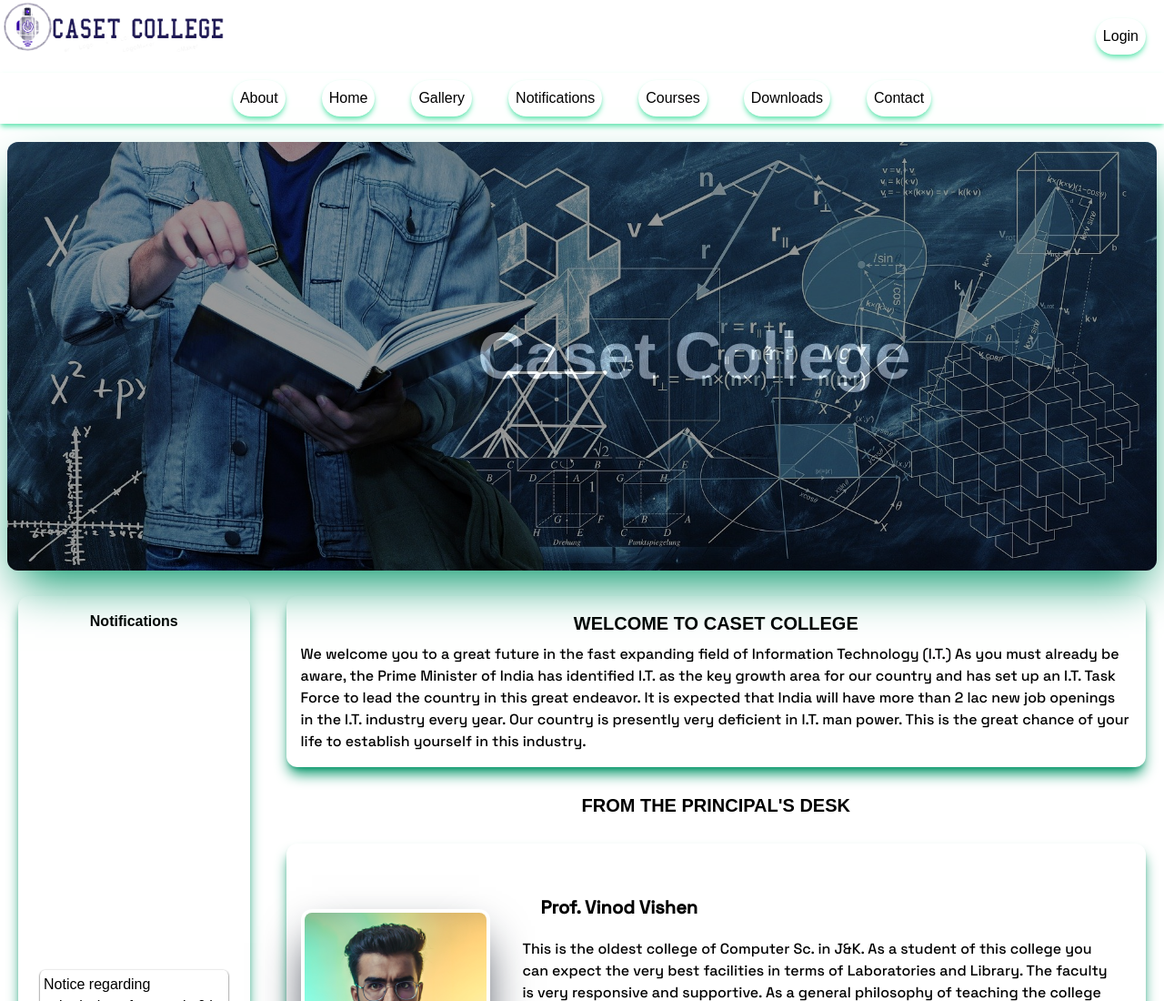
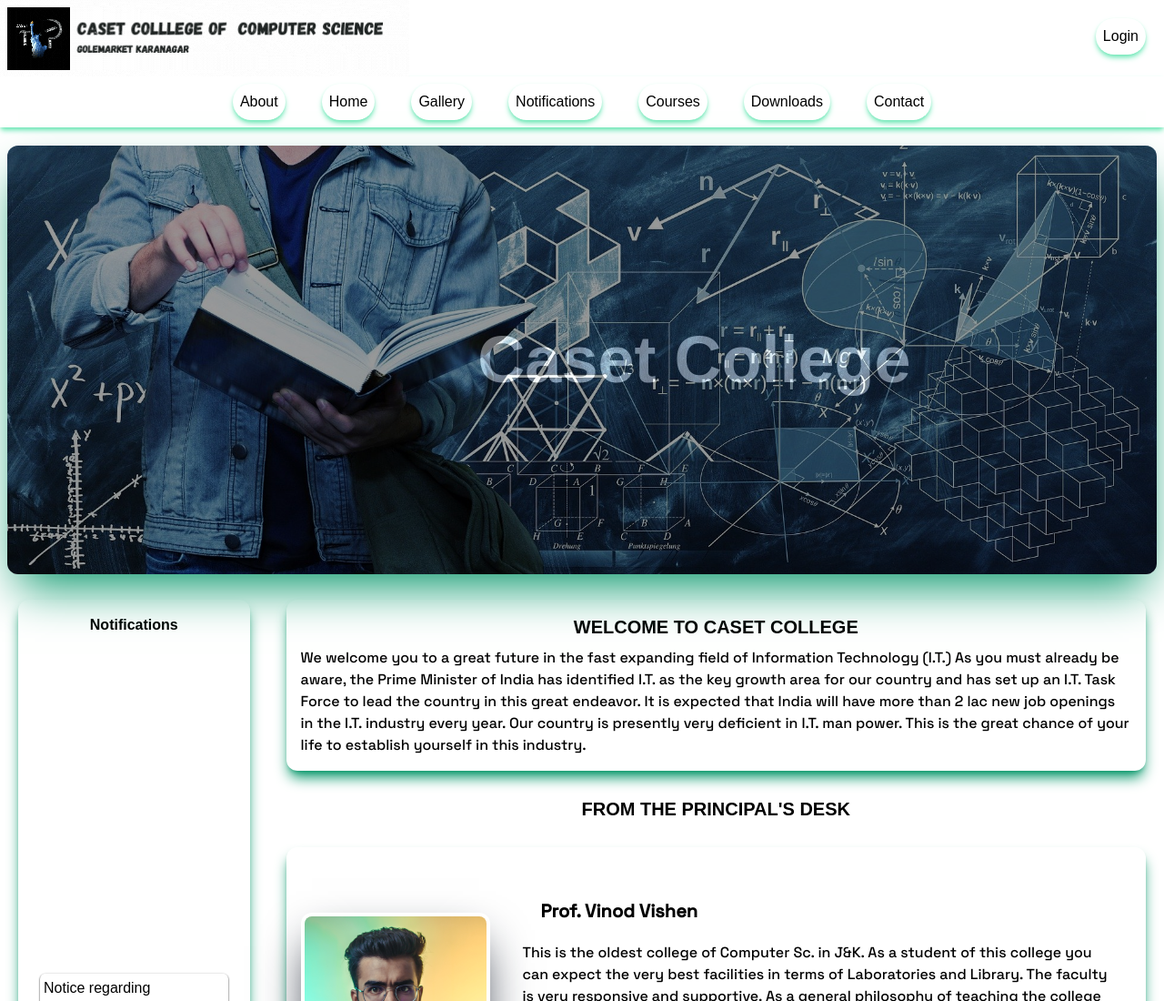
Before and after one commit to mchopan/caset, a website: page index.html in a window 1280 px wide. Shown: the top 1100 px of the page at 91% size. Drawn offline with nearby package versions, Linux system fonts and the light colour scheme.

Commit message:
added new logo

```diff
--- a/index.html
+++ b/index.html
@@ -20,7 +20,7 @@
   <!--NavBar start-->
   <nav class="container flex justify-between m-auto bg-opacity-50 shadow-md shadow-emerald-300 md:shadow-none">
     <span>
-      <img src="source/casetLogo1.png" alt="" srcset="" />
+      <img src="source/clglogo.gif" alt="" srcset="" />
     </span>
     <div>
       <span class="md:hidden burger">
```
Also changed, not shown: source/2.png (added), source/4.png (added), source/8.png (added), source/CASET.gif (added), source/New Project (1).png (added), source/clglogo.gif (added), source/logo.png (added), source/logocaset..png (added), source/logocaset..svg (added), source/logocaset.png (added), tailwind.css.
